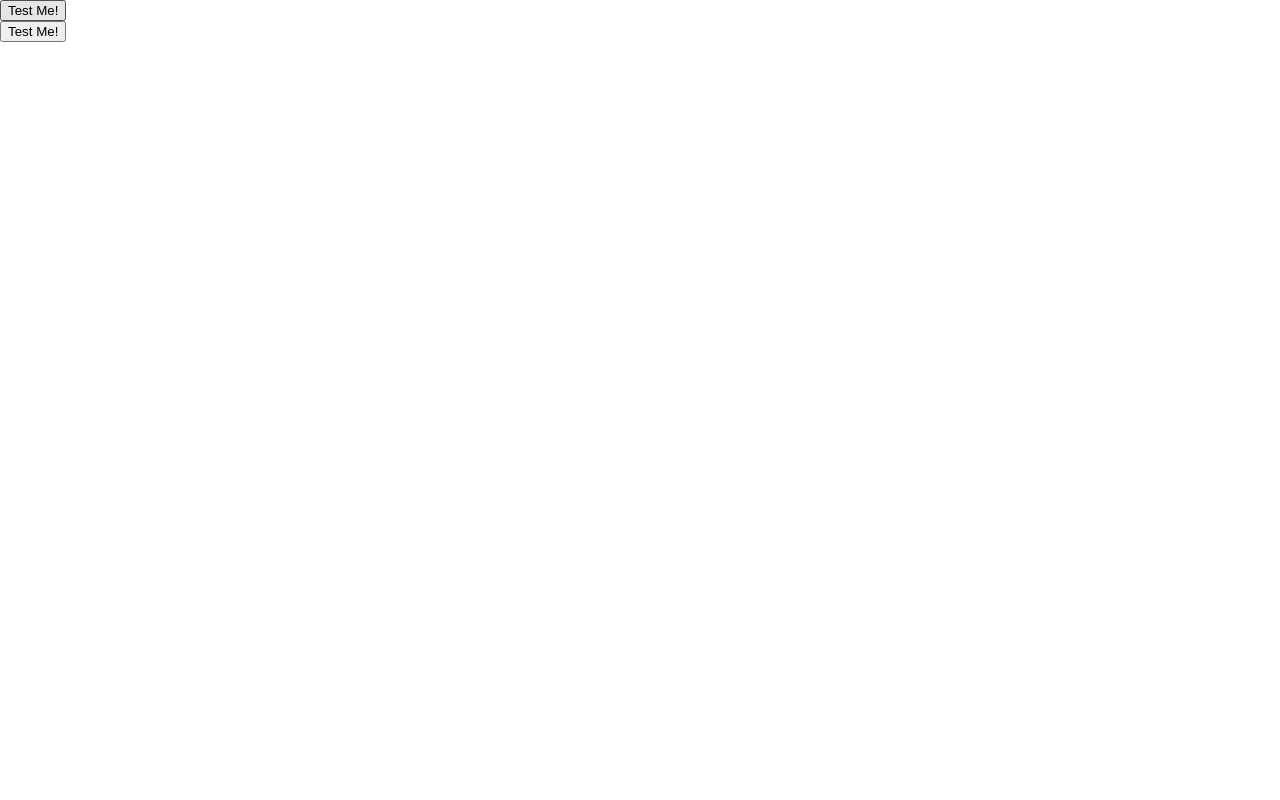
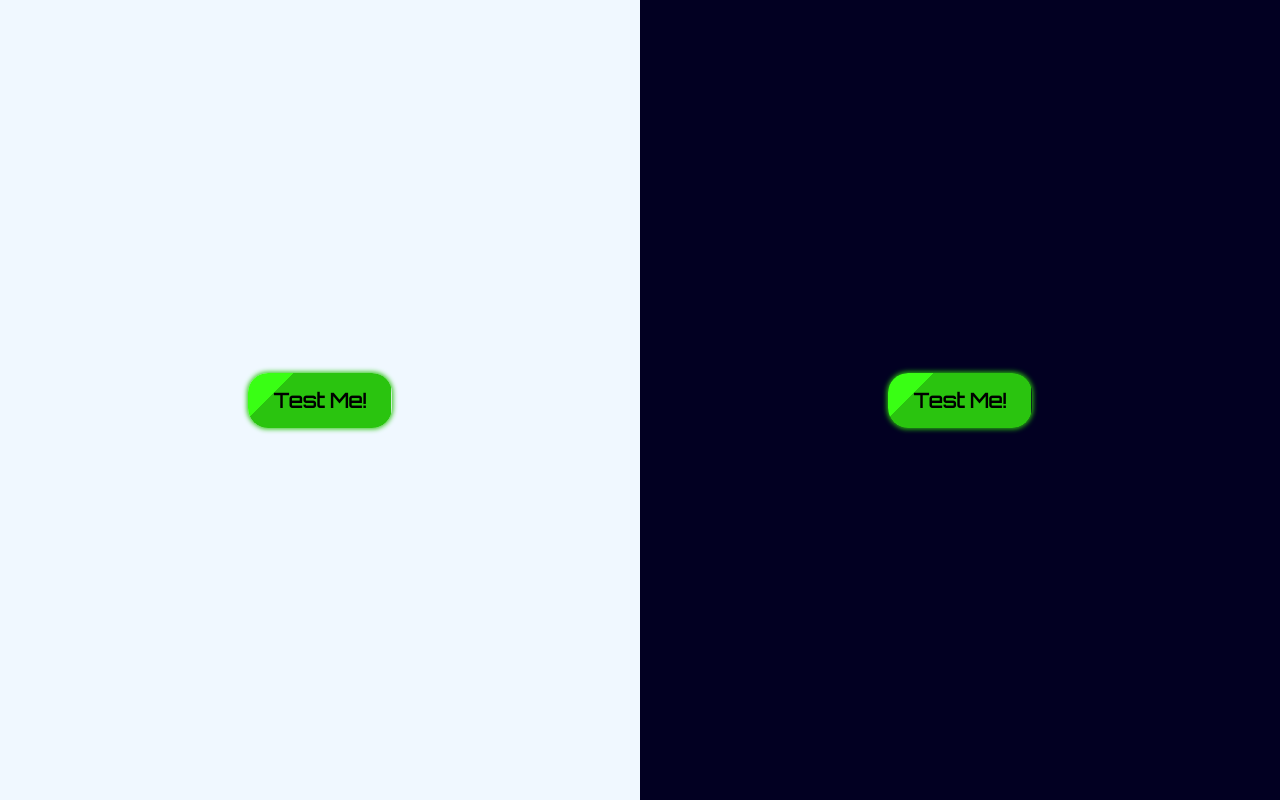
Before and after one commit to Hitcher-351/neon-button, a plain HTML site: page index.html in a window 1280 px wide. Drawn offline with Linux system fonts and the light colour scheme.

Commit message:
added style

```diff
--- a/style.css
+++ b/style.css
@@ -1,3 +1,11 @@
+:root {
+    --body-color-dark: #020022;
+    --body-color-light: aliceblue;
+    --button-background: #39ff14;
+    --button-background-sec: #2ac40f;
+    --button-padding: 15px 25px;
+}
+
 * {
     box-sizing: border-box;
 }
@@ -5,3 +13,74 @@
 body {
     margin: 0;
 }
+
+.positioner {
+    height: 100vh;
+    display: flex;
+}
+
+.button-container {
+    display: flex;
+    justify-content: center;
+    align-items: center;
+    flex: 50%;
+}
+
+.button-container.light {
+    background-color: var(--body-color-light);
+}
+
+.button-container.dark {
+    background-color: var(--body-color-dark);
+}
+
+.neon-button {
+    z-index: 9999;
+    position: relative;
+    background-color: transparent;
+    padding: var(--button-padding);
+    border: 0;
+    border-radius: 20px;
+    box-shadow: 0 0 5px 1px var(--button-background-sec);
+    transition: box-shadow 600ms;
+    font-weight: bold;
+    font-family: 'Orbitron', sans-serif;
+    font-size: 20px;
+}
+
+.neon-button::before {
+    z-index: -1;
+    position: absolute;
+    left: 0;
+    top: 0;
+    content: '';
+    height: 100%;
+    width: 100%;
+    border-radius: 20px;
+    background-image: linear-gradient(135deg, var(--button-background) 0%, var(--button-background) 50%, var(--button-background-sec) 50%, var(--button-background-sec) 100%);
+    background-size: 220% 220%;
+    background-position: 100% 0;
+    transition: background-position 350ms;
+}
+
+.neon-button:hover {
+    box-shadow: 0 0 10px 2px var(--button-background);
+}
+
+.neon-button:hover::before {
+    background-position: 0 100%;
+}
+
+@media screen and (max-width: 800px) {
+    .positioner {
+        flex-direction: column;
+    }
+
+    .button-container {
+        flex: 100%;
+    }
+
+    .neon-button {
+        font-size: 16px;
+    }
+}
```
